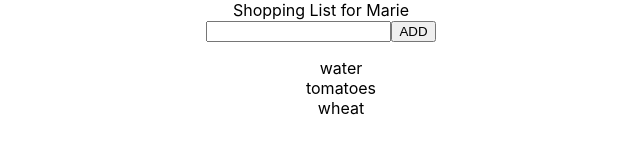
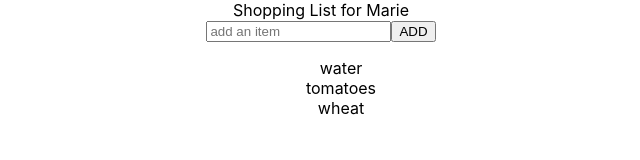
Before and after one commit to necoline/todoReact, a React (Create React App) app: page / in a window 1280 px wide. Shown: the top 160 px of the page, without its empty margins (319-959 px from the left). Built offline with nearby package versions, Linux system fonts and the light colour scheme.

Commit message:
input form adds a new item to list

```diff
--- /dev/null
+++ b/src/Form.jsx
@@ -0,0 +1,33 @@
+import React, { Component } from "react";
+
+class Form extends Component {
+  state = {
+    inputText: ""
+  };
+
+  handleChange = event => {
+    const inputText = event.target.value;
+    this.setState({ inputText });
+  };
+
+  sendItem = event => {
+    event.preventDefault();
+    this.props.addItem(this.state.inputText);
+  };
+
+  render() {
+    return (
+      <form onSubmit={this.sendItem}>
+        <input
+          type="text"
+          placeholder="add an item"
+          value={this.state.text}
+          onChange={this.handleChange}
+        />
+        <button type="submit">ADD</button>
+      </form>
+    );
+  }
+}
+
+export default Form;
--- a/src/List.jsx
+++ b/src/List.jsx
@@ -6,7 +6,9 @@ class List extends Component {
     return (
       <ul>
         {this.props.shoppingList.map(listItem => (
-          <li className="list-item">{listItem}</li>
+          <li key={listItem} className="list-item">
+            {listItem}
+          </li>
         ))}
       </ul>
     );
--- a/src/ToDoList.jsx
+++ b/src/ToDoList.jsx
@@ -1,22 +1,28 @@
 import React, { Component } from "react";
 import List from "./List";
+import Form from "./Form";
 
 class ToDoList extends Component {
   state = {
     list: ["water", "tomatoes", "wheat"]
   };
-  // list
+
   // add to the list
+  addItem = newItem => {
+    this.state.list.push(newItem);
+    this.setState({ list: this.state.list });
+  };
+
   // remove items from the list
+  removeItem = item => {
+    // new array without the item
+  };
 
   render() {
     return (
       <div>
-        <form>
-          <input type="text" />
-          <button>ADD</button>
-        </form>
-        <List shoppingList={this.state.list} />
+        <Form addItem={this.addItem} />
+        <List removeItem={this.removeItem} shoppingList={this.state.list} />
       </div>
     );
   }
```
